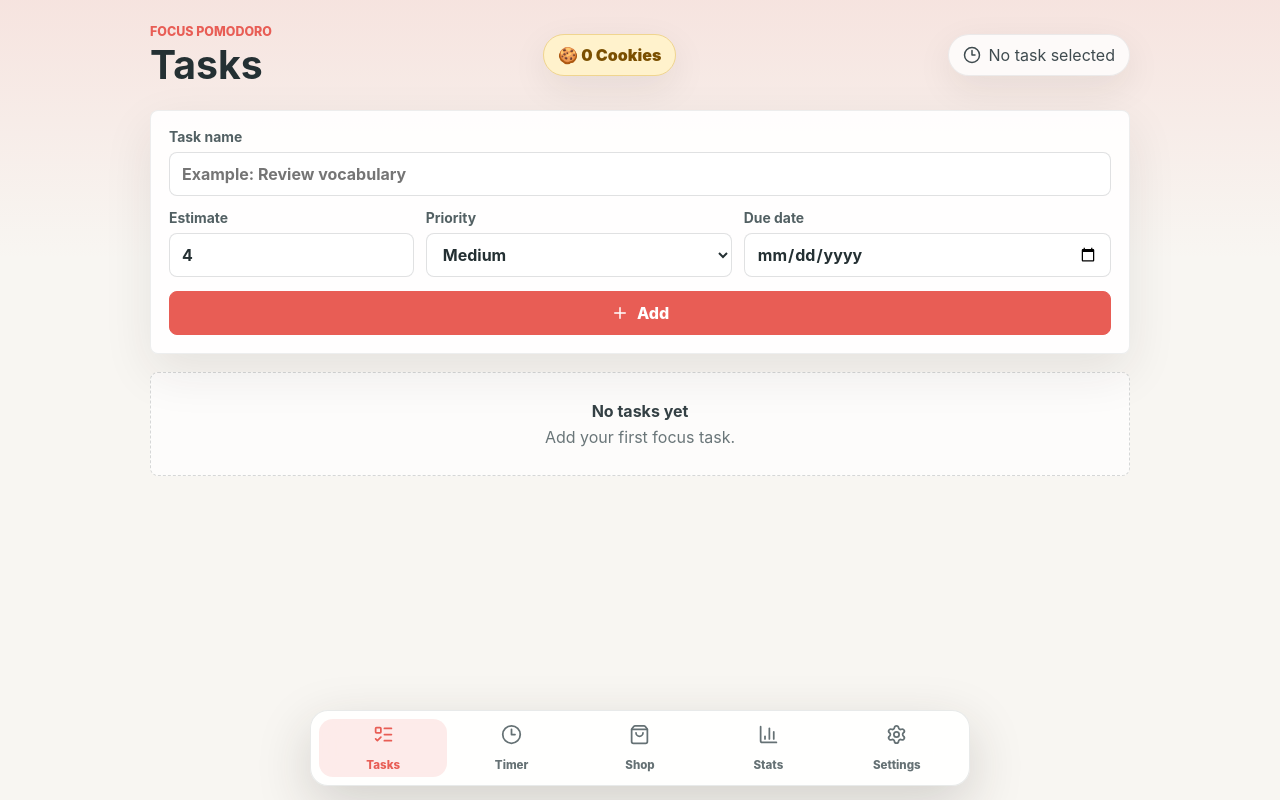
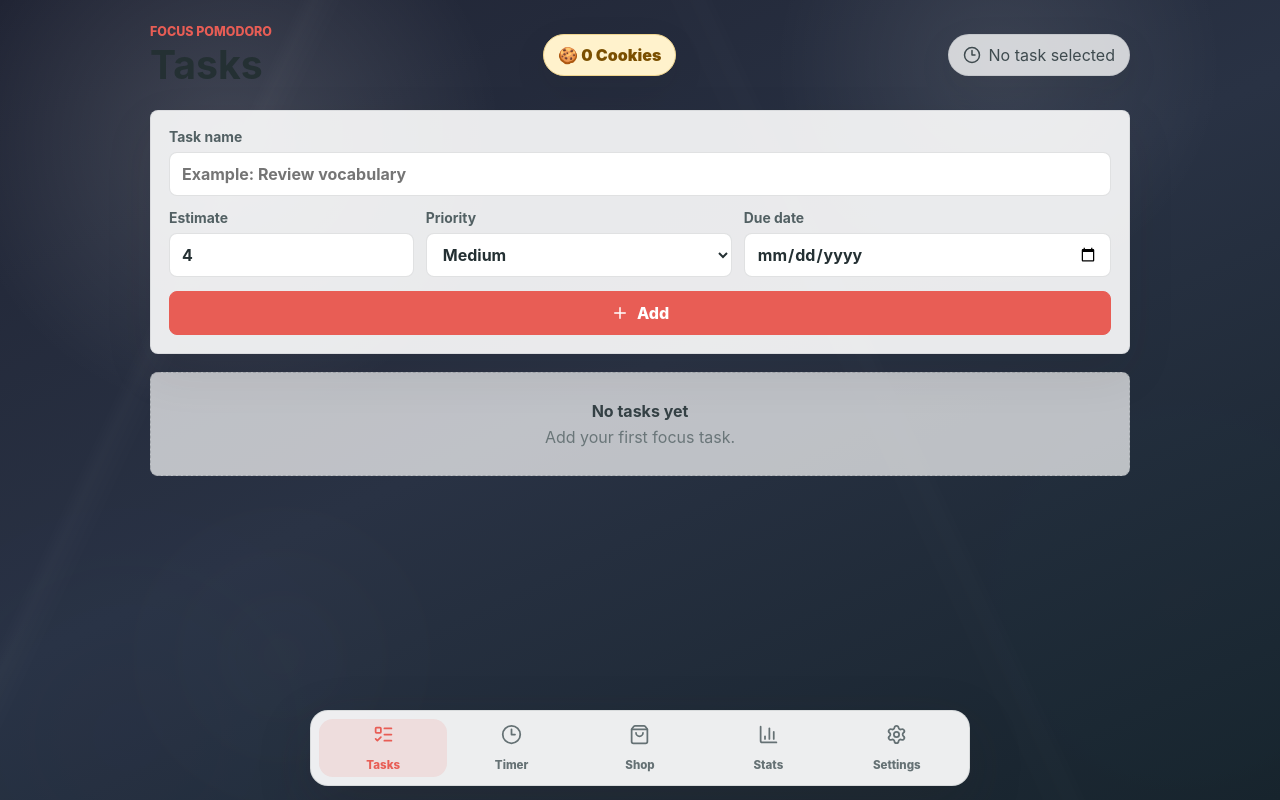
Before and after one commit to Taka-2030/Focus-Timer, a React (Vite) app in the folder Codex/2026-06-24/focus-to-do-1-vite-react/: page / in a window 1280 px wide. Built offline with nearby package versions, Linux system fonts and the light colour scheme.

Commit message:
feat: add background growth system

```diff
--- /dev/null
+++ b/Codex/2026-06-24/focus-to-do-1-vite-react/src/components/BackgroundLayer.jsx
@@ -0,0 +1,15 @@
+import { getBackgroundClassName, getTimePeriod } from '../services/backgroundService';
+
+function BackgroundLayer({ backgroundState, timePeriod = getTimePeriod() }) {
+  return (
+    <div
+      className={getBackgroundClassName(backgroundState, timePeriod)}
+      aria-hidden="true"
+      data-background-theme={backgroundState.theme}
+      data-background-period={timePeriod}
+      data-background-growth-level={backgroundState.growthLevel}
+    />
+  );
+}
+
+export default BackgroundLayer;
--- a/Codex/2026-06-24/focus-to-do-1-vite-react/src/main.jsx
+++ b/Codex/2026-06-24/focus-to-do-1-vite-react/src/main.jsx
@@ -15,6 +15,7 @@ import {
   ShoppingBag,
 } from 'lucide-react';
 import ToggleSwitch from './components/ToggleSwitch';
+import BackgroundLayer from './components/BackgroundLayer';
 import TimerRenderer, { TIMER_DESIGNS } from './components/timerDesigns/TimerRenderer';
 import './i18n';
 import { useTranslation } from 'react-i18next';
@@ -28,6 +29,11 @@ import {
   unlockAllTimerDesignsForDebug,
 } from './services/storageService';
 import { getProductionDebugMode } from './services/debugModeService';
+import {
+  getBackgroundClassName,
+  getTimePeriod,
+  updateBackgroundOnWorkComplete,
+} from './services/backgroundService';
 import './styles.css';
 
 const isDeveloperPanelAvailable =
@@ -196,6 +202,7 @@ function App() {
   const [sessions, setSessions] = React.useState(initialData.sessions);
   const [settings, setSettings] = React.useState(initialData.settings);
   const [gameState, setGameState] = React.useState(initialData.gameState);
+  const [backgroundState, setBackgroundState] = React.useState(initialData.backgroundState);
   const [selectedTaskId, setSelectedTaskId] = React.useState('');
   const [mode, setMode] = React.useState('work');
   const [secondsLeft, setSecondsLeft] = React.useState(() =>
@@ -209,12 +216,14 @@ function App() {
   const [isProductionDebugEnabled] = React.useState(() => getProductionDebugMode());
   const [timerDebugFrame, setTimerDebugFrame] = React.useState(null);
   const [lastTaskDebug, setLastTaskDebug] = React.useState(null);
+  const [currentTimePeriod, setCurrentTimePeriod] = React.useState(() => getTimePeriod());
   const shouldAutoStartRef = React.useRef(false);
 
   const selectedTask = tasks.find((task) => task.id === selectedTaskId);
   const activeMode = modes[mode];
   const modeColor = mode === 'work' ? settings.themeColor : activeMode.color;
   const currentTotalSeconds = minutesToSeconds(settings[modes[mode].settingsKey]);
+  const backgroundClassName = getBackgroundClassName(backgroundState, currentTimePeriod);
 
   const handleTimerDebugFrame = React.useCallback(
     (frame) => {
@@ -225,12 +234,17 @@ function App() {
   );
 
   React.useEffect(() => {
-    saveAppData({ tasks, sessions, settings, gameState });
-  }, [tasks, sessions, settings, gameState]);
+    saveAppData({ tasks, sessions, settings, gameState, backgroundState });
+  }, [tasks, sessions, settings, gameState, backgroundState]);
 
   React.useEffect(() => {
     i18n.changeLanguage(settings.language);
   }, [settings.language, i18n]);
+
+  React.useEffect(() => {
+    const id = window.setInterval(() => setCurrentTimePeriod(getTimePeriod()), 60 * 1000);
+    return () => window.clearInterval(id);
+  }, []);
 
   React.useEffect(() => {
     function syncFullscreenState() {
@@ -289,7 +303,7 @@ function App() {
     };
     const nextTasks = [newTask, ...tasks];
     setTasks(nextTasks);
-    saveAppData({ tasks: nextTasks, sessions, settings, gameState });
+    saveAppData({ tasks: nextTasks, sessions, settings, gameState, backgroundState });
     setSelectedTaskId(newTask.id);
     return {
       newTask,
@@ -373,6 +387,7 @@ function App() {
         currentStreak: current.currentStreak + 1,
       }));
       setRewardToast({ id: createStableId('reward'), amount: reward });
+      setBackgroundState((current) => updateBackgroundOnWorkComplete(current, completedAt));
 
       if (selectedTaskId) {
         setTasks((current) =>
@@ -467,6 +482,7 @@ function App() {
       }`}
       style={{ '--theme': settings.themeColor, '--mode-color': modeColor }}
     >
+      <BackgroundLayer backgroundState={backgroundState} timePeriod={currentTimePeriod} />
       <main className="shell">
         <header className="topbar">
           <div>
@@ -555,6 +571,9 @@ function App() {
           timerDebugFrame={timerDebugFrame}
           tasksLength={tasks.length}
           taskDebug={lastTaskDebug}
+          backgroundState={backgroundState}
+          timePeriod={currentTimePeriod}
+          backgroundClassName={backgroundClassName}
         />
       )}
 
@@ -588,6 +607,9 @@ function ProductionDebugPanel({
   timerDebugFrame,
   tasksLength,
   taskDebug,
+  backgroundState,
+  timePeriod,
+  backgroundClassName,
 }) {
   const [isOpen, setIsOpen] = React.useState(false);
   const fallbackProgress = totalSeconds > 0 ? 1 - secondsLeft / totalSeconds : 0;
@@ -659,6 +681,18 @@ function ProductionDebugPanel({
               value={taskDebug ? `${taskDebug.tasksLength} -> ${taskDebug.nextTasksLength}` : '-'}
             />
             <ProductionDebugRow label="afterRender" value={taskDebug?.afterRenderTasksLength ?? '-'} />
+          </ProductionDebugSection>
+
+          <ProductionDebugSection title="Background">
+            <ProductionDebugRow label="backgroundTheme" value={backgroundState.theme} />
+            <ProductionDebugRow label="timePeriod" value={timePeriod} />
+            <ProductionDebugRow label="growthLevel" value={backgroundState.growthLevel} />
+            <ProductionDebugRow
+              label="completedWorkSessions"
+              value={backgroundState.completedWorkSessions}
+            />
+            <ProductionDebugRow label="backgroundClassName" value={backgroundClassName} />
+            <ProductionDebugRow label="lastUpdatedAt" value={backgroundState.lastUpdatedAt} />
           </ProductionDebugSection>
         </div>
       )}
--- /dev/null
+++ b/Codex/2026-06-24/focus-to-do-1-vite-react/src/services/backgroundService.js
@@ -0,0 +1,71 @@
+export const BACKGROUND_THEMES = ['default', 'forest', 'cyber', 'library', 'space', 'cafe', 'rainy', 'minimal'];
+
+export function getTimePeriod(date = new Date()) {
+  const hour = date.getHours();
+  if (hour >= 5 && hour <= 10) return 'morning';
+  if (hour >= 11 && hour <= 16) return 'day';
+  if (hour >= 17 && hour <= 20) return 'evening';
+  return 'night';
+}
+
+export function calculateGrowthLevel(completedWorkSessions = 0) {
+  const count = Math.max(0, Number(completedWorkSessions) || 0);
+  if (count >= 50) return 5;
+  if (count >= 30) return 4;
+  if (count >= 15) return 3;
+  if (count >= 5) return 2;
+  return 1;
+}
+
+export function createDefaultBackgroundState() {
+  return {
+    theme: 'default',
+    growthLevel: 1,
+    completedWorkSessions: 0,
+    lastUpdatedAt: new Date().toISOString(),
+  };
+}
+
+export function normalizeBackgroundState(backgroundState) {
+  const completedWorkSessions = Math.max(
+    0,
+    Number(backgroundState?.completedWorkSessions) || 0,
+  );
+  const theme = BACKGROUND_THEMES.includes(backgroundState?.theme)
+    ? backgroundState.theme
+    : 'default';
+
+  return {
+    ...createDefaultBackgroundState(),
+    ...(backgroundState ?? {}),
+    theme,
+    completedWorkSessions,
+    growthLevel: calculateGrowthLevel(completedWorkSessions),
+    lastUpdatedAt:
+      typeof backgroundState?.lastUpdatedAt === 'string'
+        ? backgroundState.lastUpdatedAt
+        : new Date().toISOString(),
+  };
+}
+
+export function updateBackgroundOnWorkComplete(backgroundState, completedAt = new Date()) {
+  const current = normalizeBackgroundState(backgroundState);
+  const completedWorkSessions = current.completedWorkSessions + 1;
+
+  return {
+    ...current,
+    completedWorkSessions,
+    growthLevel: calculateGrowthLevel(completedWorkSessions),
+    lastUpdatedAt: completedAt.toISOString(),
+  };
+}
+
+export function getBackgroundClassName(backgroundState, timePeriod = getTimePeriod()) {
+  const current = normalizeBackgroundState(backgroundState);
+  return [
+    'background-layer',
+    `bg-theme-${current.theme}`,
+    `bg-period-${timePeriod}`,
+    `bg-growth-level-${current.growthLevel}`,
+  ].join(' ');
+}
--- a/Codex/2026-06-24/focus-to-do-1-vite-react/src/services/storageService.js
+++ b/Codex/2026-06-24/focus-to-do-1-vite-react/src/services/storageService.js
@@ -1,3 +1,5 @@
+import { createDefaultBackgroundState, normalizeBackgroundState } from './backgroundService';
+
 const STORAGE_KEY = 'focus-pomodoro-app';
 
 export const defaultSettings = {
@@ -28,6 +30,7 @@ const defaultData = {
   sessions: [],
   settings: defaultSettings,
   gameState: defaultGameState,
+  backgroundState: createDefaultBackgroundState(),
 };
 
 export function loadAppData() {
@@ -77,6 +80,15 @@ export function loadGameState() {
 export function saveGameState(gameState) {
   const current = loadAppData();
   saveAppData({ ...current, gameState });
+}
+
+export function loadBackgroundState() {
+  return loadAppData().backgroundState;
+}
+
+export function saveBackgroundState(backgroundState) {
+  const current = loadAppData();
+  saveAppData({ ...current, backgroundState });
 }
 
 export function addCookiesForDebug(amount, gameState = loadGameState()) {
@@ -130,6 +142,7 @@ function normalizeAppData(data) {
     tasks: Array.isArray(data?.tasks) ? data.tasks : [],
     sessions: Array.isArray(data?.sessions) ? data.sessions : [],
     settings: { ...defaultSettings, ...(data?.settings ?? {}) },
+    backgroundState: normalizeBackgroundState(data?.backgroundState),
     gameState: {
       ...defaultGameState,
       ...(data?.gameState ?? {}),
--- a/Codex/2026-06-24/focus-to-do-1-vite-react/src/styles.css
+++ b/Codex/2026-06-24/focus-to-do-1-vite-react/src/styles.css
@@ -28,14 +28,114 @@ button {
 }
 
 .app {
+  position: relative;
+  isolation: isolate;
   min-height: 100vh;
   padding: 24px 18px 92px;
+  overflow: hidden;
+  background: #f8f6f2;
+}
+
+.background-layer {
+  position: fixed;
+  inset: 0;
+  z-index: 0;
+  overflow: hidden;
+  pointer-events: none;
   background:
-    linear-gradient(180deg, color-mix(in srgb, var(--theme) 12%, transparent), transparent 260px),
-    #f8f6f2;
+    radial-gradient(circle at 18% 18%, rgba(255, 255, 255, var(--bg-spark-alpha, 0.28)), transparent 22%),
+    radial-gradient(circle at 78% 8%, rgba(255, 255, 255, calc(var(--bg-spark-alpha, 0.28) * 0.7)), transparent 18%),
+    linear-gradient(155deg, var(--bg-a), var(--bg-b) 48%, var(--bg-c));
+  transition: background 0.5s ease, opacity 0.5s ease;
+}
+
+.background-layer::before,
+.background-layer::after {
+  position: absolute;
+  inset: 0;
+  content: "";
+  pointer-events: none;
+}
+
+.background-layer::before {
+  opacity: var(--bg-growth-alpha, 0.08);
+  background:
+    linear-gradient(115deg, transparent 0 18%, rgba(255, 255, 255, 0.5) 19%, transparent 21%),
+    linear-gradient(245deg, transparent 0 34%, rgba(255, 255, 255, 0.28) 35%, transparent 38%),
+    radial-gradient(circle at 22% 82%, rgba(255, 255, 255, 0.48), transparent 16%);
+}
+
+.background-layer::after {
+  opacity: var(--bg-depth-alpha, 0.14);
+  background:
+    radial-gradient(circle at 10% 92%, var(--bg-accent), transparent 24%),
+    radial-gradient(circle at 92% 74%, var(--bg-accent-soft), transparent 30%);
+}
+
+.bg-theme-default {
+  --bg-accent: rgba(232, 93, 85, 0.16);
+  --bg-accent-soft: rgba(255, 217, 169, 0.22);
+}
+
+.bg-period-morning {
+  --bg-a: #fff7e7;
+  --bg-b: #f5fbf4;
+  --bg-c: #e8f5ff;
+}
+
+.bg-period-day {
+  --bg-a: #f6fbff;
+  --bg-b: #f7f6ef;
+  --bg-c: #edf7f1;
+}
+
+.bg-period-evening {
+  --bg-a: #fff0df;
+  --bg-b: #f6ece8;
+  --bg-c: #e9ecf8;
+}
+
+.bg-period-night {
+  --bg-a: #202434;
+  --bg-b: #293244;
+  --bg-c: #17242d;
+  --bg-accent: rgba(113, 161, 255, 0.2);
+  --bg-accent-soft: rgba(128, 218, 230, 0.12);
+}
+
+.bg-growth-level-1 {
+  --bg-growth-alpha: 0.04;
+  --bg-depth-alpha: 0.08;
+  --bg-spark-alpha: 0.14;
+}
+
+.bg-growth-level-2 {
+  --bg-growth-alpha: 0.08;
+  --bg-depth-alpha: 0.12;
+  --bg-spark-alpha: 0.18;
+}
+
+.bg-growth-level-3 {
+  --bg-growth-alpha: 0.13;
+  --bg-depth-alpha: 0.16;
+  --bg-spark-alpha: 0.22;
+}
+
+.bg-growth-level-4 {
+  --bg-growth-alpha: 0.18;
+  --bg-depth-alpha: 0.2;
+  --bg-spark-alpha: 0.27;
+}
+
+.bg-growth-level-5 {
+  --bg-growth-alpha: 0.23;
+  --bg-depth-alpha: 0.24;
+  --bg-spark-alpha: 0.32;
 }
 
 .shell {
+  position: relative;
+  z-index: 1;
   width: min(980px, 100%);
   margin: 0 auto;
 }
```
